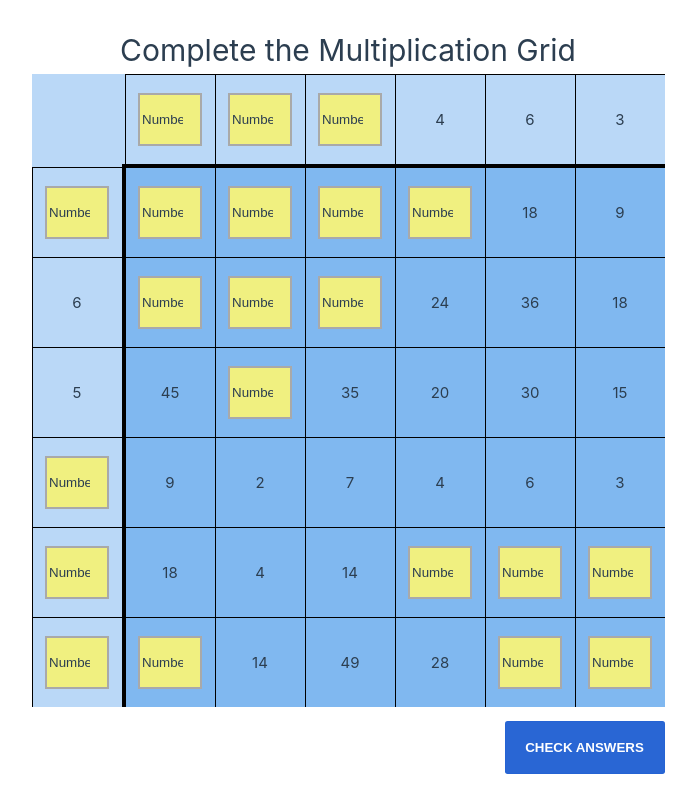
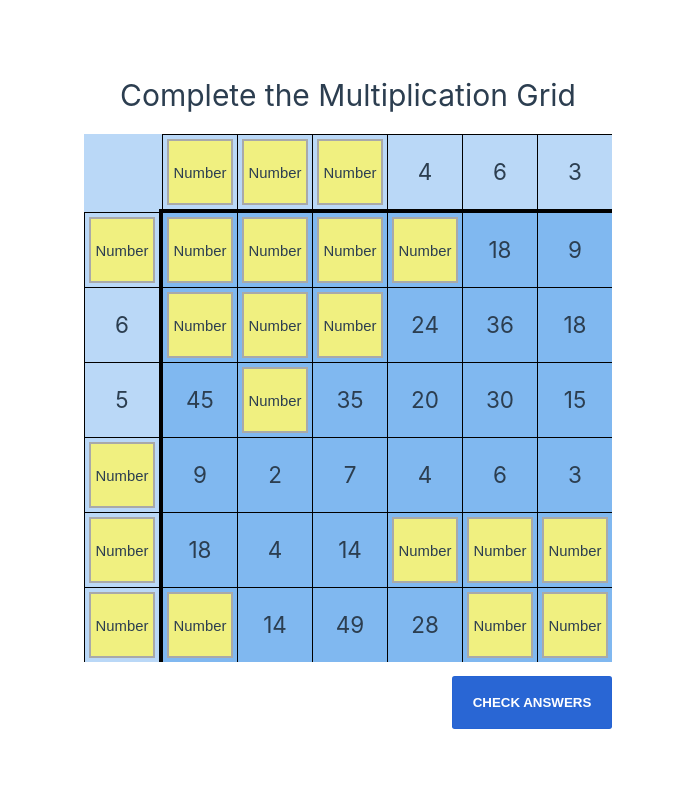
Before and after one commit to calixtasolano/vue-multiplication-game, a Vue app: page / in a window 1280 px wide. Shown: the whole page, without its empty margins (292-988 px from the left). Built offline with nearby package versions, Linux system fonts and the light colour scheme.

Commit message:
css tweaks

```diff
--- a/src/App.vue
+++ b/src/App.vue
@@ -386,11 +386,12 @@ body {
 }
 h1 {
   text-align: center;
+  margin-bottom: 0.5em;
 }
 @media (max-width: 550px) {
   h1,
   p.game-end {
-    min-height: 3.5em;
+    font-size: 1.8em;
   }
 }
 div.multiplication-grid {
@@ -419,8 +420,8 @@ div.row-factors {
   /* border: solid 0.2em red; */
 }
 div.column-factors > * {
-  width: 6em;
-  height: 6em;
+  width: 5em;
+  height: 5em;
   /* border: solid 0.1em black; */
   display: flex;
   justify-content: center;
--- a/src/components/GridSquare.vue
+++ b/src/components/GridSquare.vue
@@ -51,8 +51,8 @@ export default {
 
 <style scoped>
 .value-cell {
-  width: 6em;
-  height: 6em;
+  width: 5em;
+  height: 5em;
   border: solid 0.1em black;
   display: flex;
   justify-content: center;
@@ -61,16 +61,36 @@ export default {
   border-bottom: none;
 }
 
+p.given-value {
+  font-size: 1.5em;
+}
+
 .value-cell > input {
   height: 4em;
+  width: 4em;
   border-color: darkgray;
   border-style: solid;
   text-align: center;
   color: #2c3e50;
+  font-size: 1.1em;
 }
 
 .value-cell > input::placeholder {
   color: #2c3e50;
+  font-size: 0.9em;
+}
+
+/*Remove arrows from inputs*/
+/* Chrome, Safari, Edge, Opera */
+input::-webkit-outer-spin-button,
+input::-webkit-inner-spin-button {
+  -webkit-appearance: none;
+  margin: 0;
+}
+
+/* Firefox */
+input[type="number"] {
+  -moz-appearance: textfield;
 }
 
 .correct {
```
